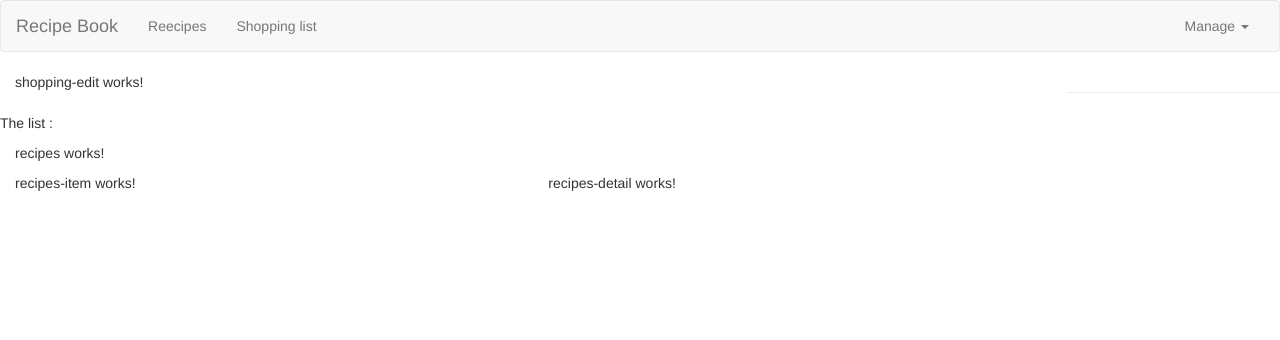
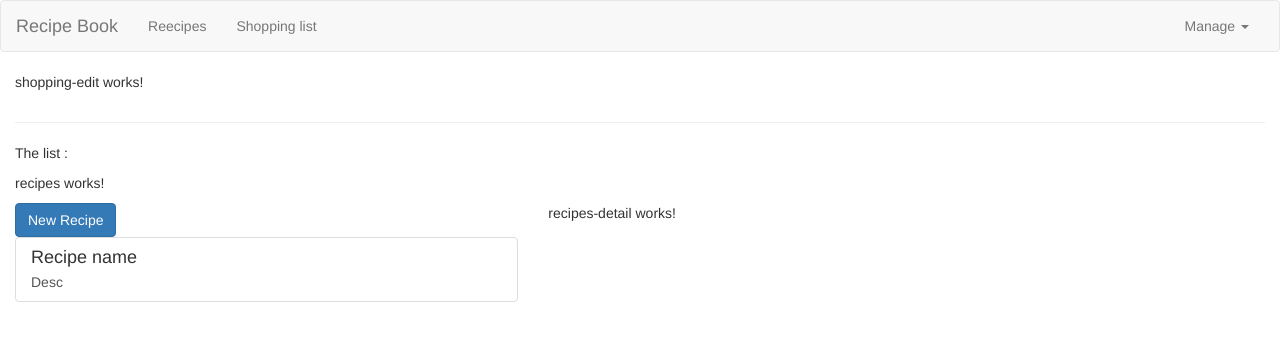
Before and after one commit to DanielJurcik/shop-cook-list, an Angular app: page / in a window 1280 px wide. Shown: the top 340 px of the page. Built offline with nearby package versions, Linux system fonts and the light colour scheme.

Commit message:
Preparing recipe component

```diff
--- a/src/app/recipes/recipes-list/recipes-list.component.html
+++ b/src/app/recipes/recipes-list/recipes-list.component.html
@@ -1 +1,16 @@
-<app-recipes-item></app-recipes-item>
+<div class="row">
+    <div class="col-xs-12">
+        <button class="btn btn-primary">New Recipe</button>
+    </div>
+    <div class="col-xs-12">
+        <a href="" class="list-group-item clearfix">
+            <div class="pull-left">
+                <h4 class="list-group-item-heading">Recipe name</h4>
+                <p class="list-group-item-text">Desc</p>
+            </div>
+            <div class="pull-right">
+                <img src="" alt="" class="img-responsive" style="max-height: 50px;">
+            </div>
+        </a>
+    </div>
+</div>
--- a/src/app/recipes/recipes.component.html
+++ b/src/app/recipes/recipes.component.html
@@ -1,7 +1,7 @@
 <p>recipes works!</p>
 <div class="row">
     <div class="col-md-5">
-        <app-recipes-item></app-recipes-item>
+        <app-recipes-list></app-recipes-list>
     </div>
     <div class="col-md-7">
         <app-recipes-detail></app-recipes-detail>
--- a/src/app/recipes/recipes.component.ts
+++ b/src/app/recipes/recipes.component.ts
@@ -1,4 +1,5 @@
 import { Component, OnInit } from '@angular/core';
+import { Recipe } from './recipes.model';
 
 @Component({
   selector: 'app-recipes',
@@ -7,6 +8,10 @@
 })
 export class RecipesComponent implements OnInit {
 
+  recipes : Recipe[] = [
+    new Recipe('Test', 'Desc test','https://images.immediate.co.uk/production/volatile/sites/30/2013/05/Puttanesca-fd5810c.jpg?resize=960,872?quality=90&webp=true&resize=960,872'),
+  ];
+
   constructor() { }
 
   ngOnInit(): void {
--- a/src/app/shopping-list/shopping-list.component.html
+++ b/src/app/shopping-list/shopping-list.component.html
@@ -2,6 +2,7 @@
     <div class="col-xs-10">
         <app-shopping-edit></app-shopping-edit>
     </div>
-    <hr>
-    <p>The list :</p>
 </div>
+
+<hr>
+<p>The list :</p>
```
